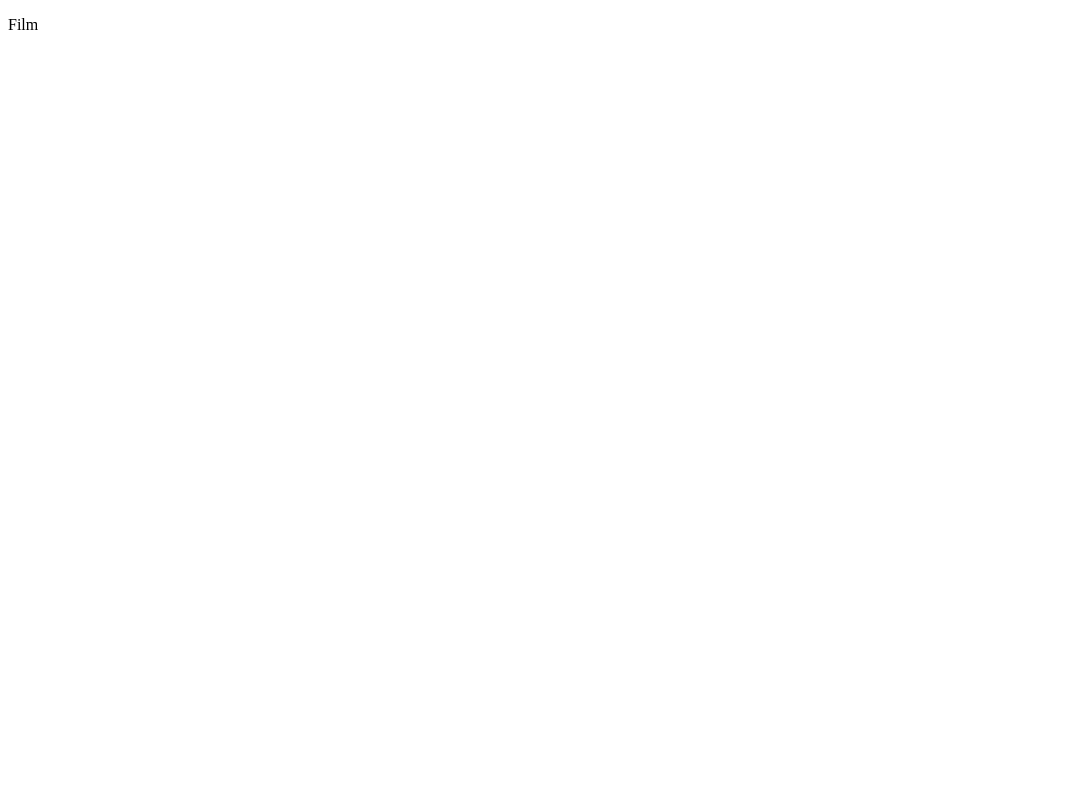
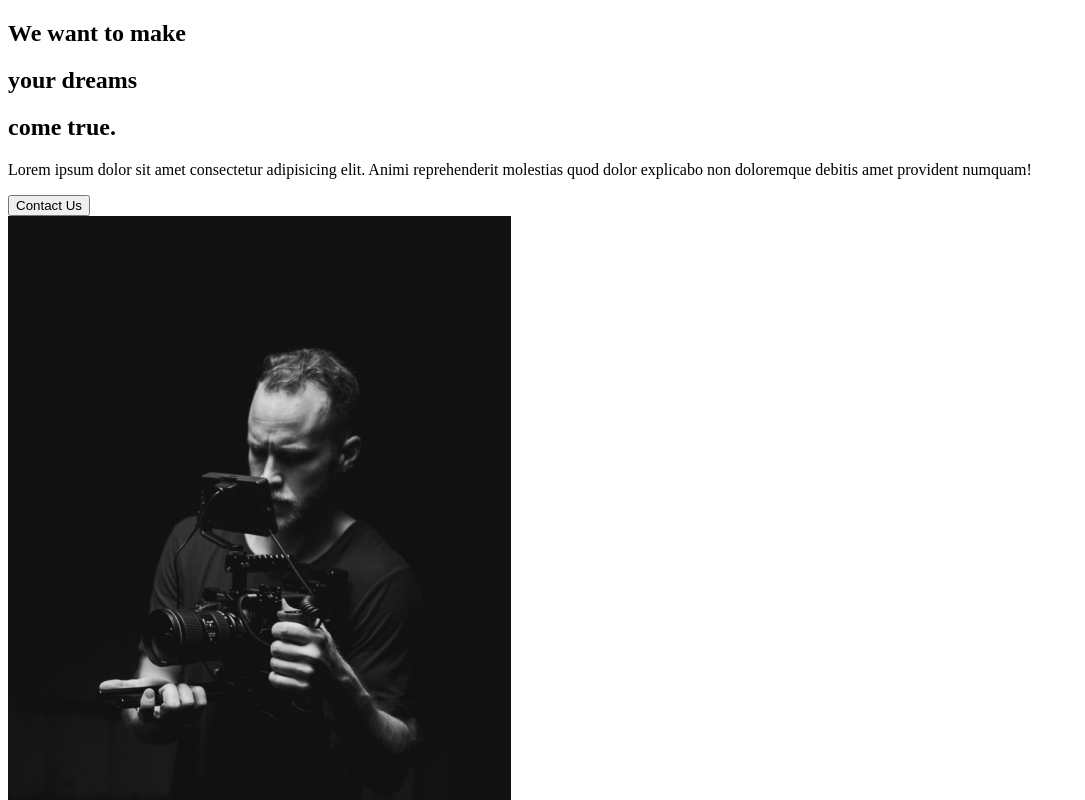
Before and after one commit to SedanaYoga/capture-web, a React (Create React App) app: page / in a window 1280 px wide. Shown: the top 800 px of the page, without its empty margins (0-1085 px from the left). Built offline with nearby package versions, Linux system fonts and the light colour scheme.

Commit message:
Setting up AboutSection components

```diff
--- a/src/App.js
+++ b/src/App.js
@@ -1,7 +1,10 @@
+// Import Pages
+import AboutUs from "./pages/AboutUs";
+
 function App() {
   return (
-    <div className="App">
-      <p>Film</p>
+    <div>
+      <AboutUs />
     </div>
   );
 }
--- /dev/null
+++ b/src/components/AboutSection.jsx
@@ -0,0 +1,35 @@
+import React from "react";
+import home1 from "../img/home1.png";
+
+function AboutSection() {
+  return (
+    <div>
+      <div className="description">
+        <div className="title">
+          <div className="hide">
+            <h2>We want to make</h2>
+          </div>
+          <div className="hide">
+            <h2>
+              your <span>dreams</span>
+            </h2>
+          </div>
+          <div className="hide">
+            <h2>come true.</h2>
+          </div>
+          <p>
+            Lorem ipsum dolor sit amet consectetur adipisicing elit. Animi
+            reprehenderit molestias quod dolor explicabo non doloremque debitis
+            amet provident numquam!
+          </p>
+          <button>Contact Us</button>
+        </div>
+      </div>
+      <div className="image">
+        <img src={home1} alt="home1" />
+      </div>
+    </div>
+  );
+}
+
+export default AboutSection;
--- /dev/null
+++ b/src/pages/AboutUs.jsx
@@ -0,0 +1,12 @@
+import React from "react";
+import AboutSection from "../components/AboutSection";
+
+function AboutUs() {
+  return (
+    <div>
+      <AboutSection />
+    </div>
+  );
+}
+
+export default AboutUs;
```
